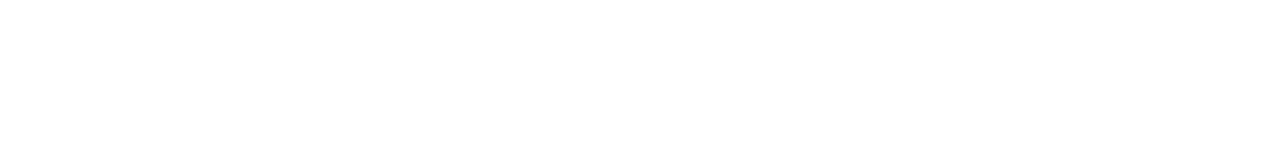
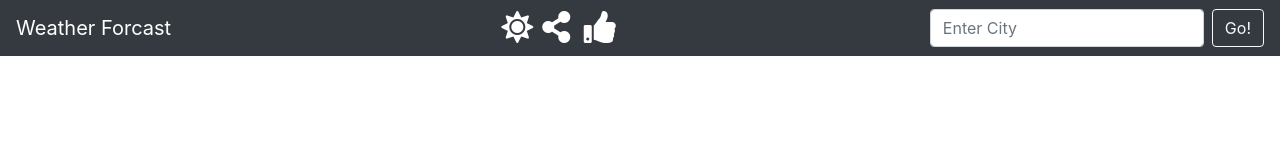
Before and after one commit to Elbie-em/Weather-App-JS, a website built with webpack: page dist/index.html in a window 1280 px wide. Built offline with nearby package versions, Linux system fonts and the light colour scheme.

Commit message:
Add navbar with elements

```diff
--- a/dist/index.html
+++ b/dist/index.html
@@ -7,12 +7,9 @@
   <title>weather.app</title>
   <link rel="stylesheet" href="https://stackpath.bootstrapcdn.com/bootstrap/4.5.2/css/bootstrap.min.css"
     integrity="sha384-JcKb8q3iqJ61gNV9KGb8thSsNjpSL0n8PARn9HuZOnIxN0hoP+VmmDGMN5t9UJ0Z" crossorigin="anonymous">
-</head>
-
-<body>
-
+  <link rel="stylesheet" href="https://use.fontawesome.com/releases/v5.1.0/css/all.css"
+    integrity="sha384-lKuwvrZot6UHsBSfcMvOkWwlCMgc0TaWr+30HWe3a4ltaBwTZhyTEggF5tJv8tbt" crossorigin="anonymous">
   <!---SCRIPTS-->
-	<script src="main.js"></script>
   <script src="https://code.jquery.com/jquery-3.5.1.slim.min.js"
     integrity="sha384-DfXdz2htPH0lsSSs5nCTpuj/zy4C+OGpamoFVy38MVBnE+IbbVYUew+OrCXaRkfj"
     crossorigin="anonymous"></script>
@@ -22,6 +19,24 @@
   <script src="https://stackpath.bootstrapcdn.com/bootstrap/4.5.2/js/bootstrap.min.js"
     integrity="sha384-B4gt1jrGC7Jh4AgTPSdUtOBvfO8shuf57BaghqFfPlYxofvL8/KUEfYiJOMMV+rV"
     crossorigin="anonymous"></script>
+  <script src="main.js"></script>
+</head>
+
+<body>
+  <nav class="navbar navbar-light bg-dark d-flex flex-row justify-content-between">
+    <div>
+      <a class="navbar-brand text-white" href="#">Weather Forcast</a>
+    </div>
+    <div class="text-white">
+      <i class="fas fa-sun fa-2x"></i>&nbsp;
+      <i class="fas fa-share-alt fa-2x"></i>&nbsp;
+      &nbsp;<i class="fas fa-thumbs-up fa-2x"></i>
+    </div>
+    <div class="form-inline">
+      <input class="form-control mr-sm-2" type="search" placeholder="Enter City" aria-label="Search">
+      <button class="btn btn-outline-light my-2 my-sm-0" type="button">Go!</button>
+    </div>
+  </nav>
 </body>
 
 </html>
```
Lines whose indentation alone changed are shown as unchanged.
